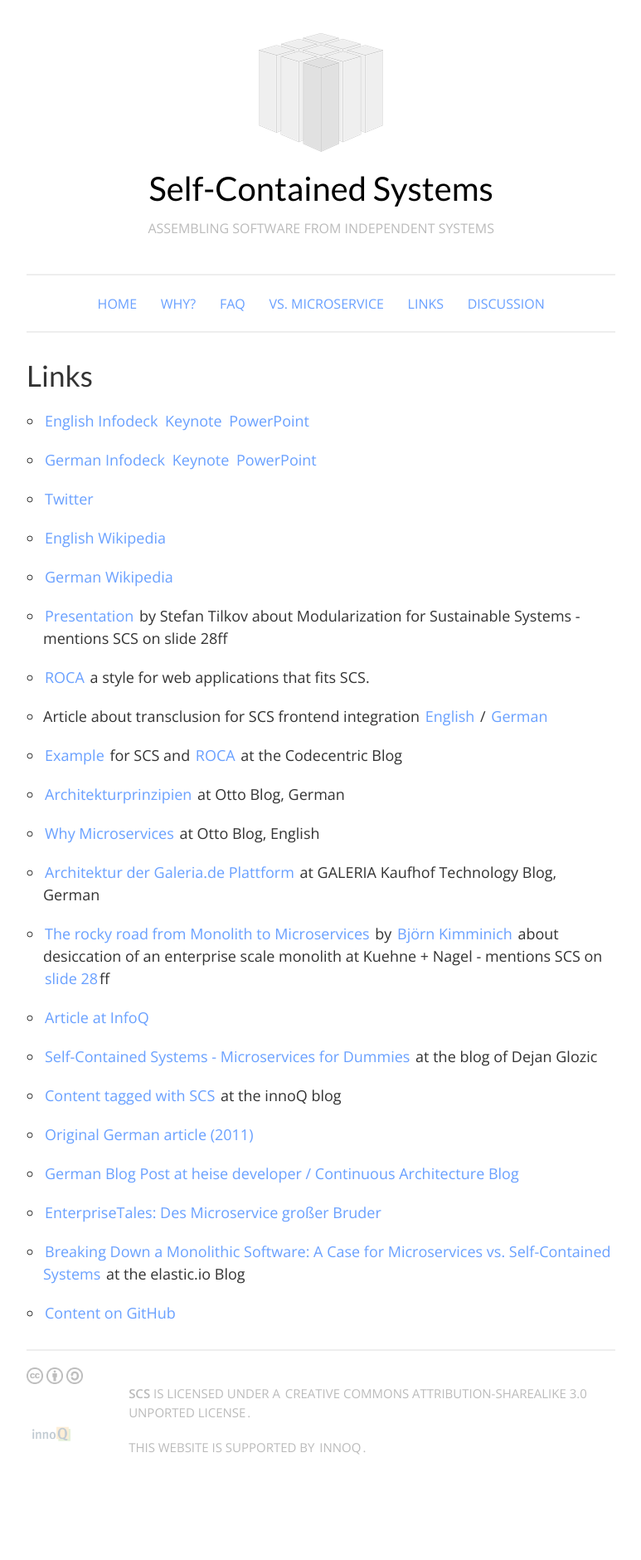
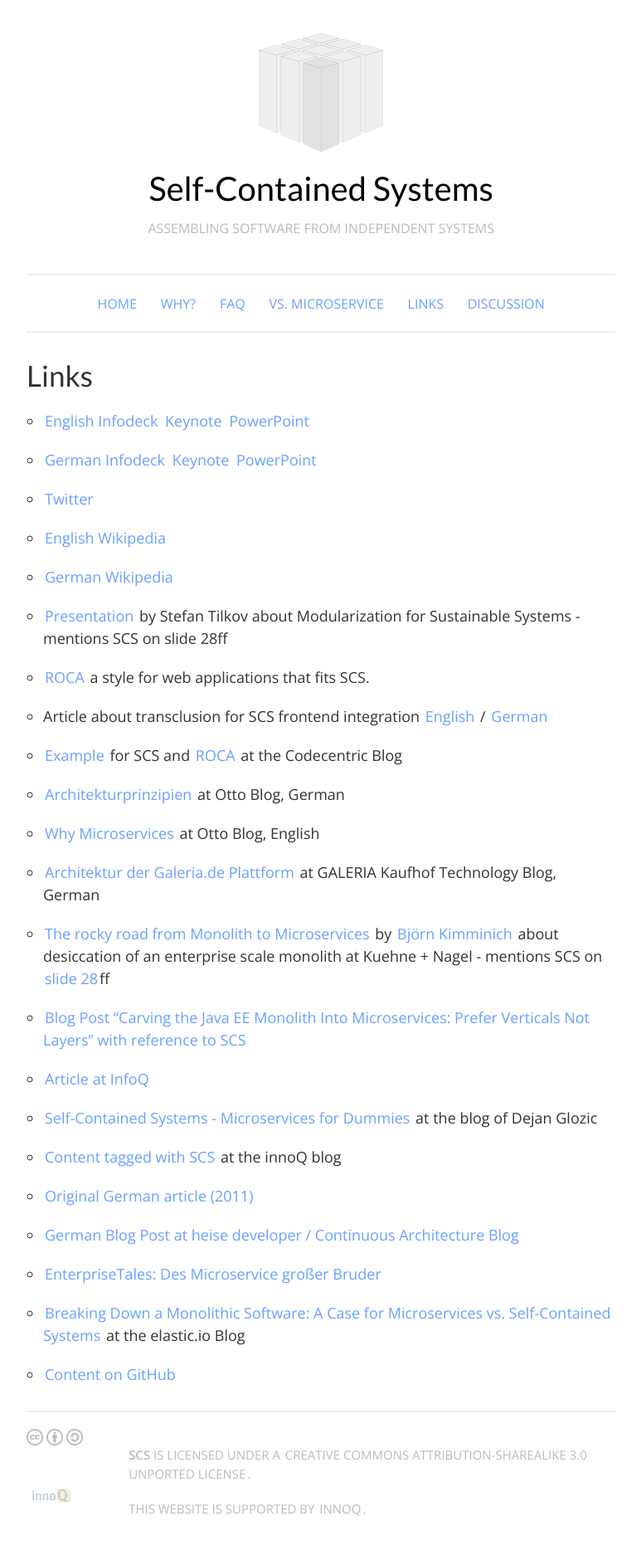
Before and after one commit to innoq/SCS, a Jekyll site: the page built from links.md, in a window 1280 px wide. Shown: the whole page at 83% size, without its empty margins (128-901 px from the left). Built offline with Jekyll 4.4.1, drawn with Linux system fonts in a browser that asks for light colours; before the commit the page ends 1806 px from its top, so only the background shows below that.

Commit message:
Add blog post

```diff
--- a/links.md
+++ b/links.md
@@ -42,6 +42,8 @@
 
 * [The rocky road from Monolith to Microservices](http://kuehne-nagel.github.io/monolith-to-microservices) by [Björn Kimminich](https://github.com/bkimminich) about desiccation of an enterprise scale monolith at Kuehne + Nagel - mentions SCS on [slide 28](http://kuehne-nagel.github.io/monolith-to-microservices/#/28)ff
 
+* [Blog Post "Carving the Java EE Monolith Into Microservices: Prefer Verticals Not Layers" with reference to SCS](http://blog.christianposta.com/microservices/carving-the-java-ee-monolith-into-microservices-perfer-verticals-not-layers/)
+
 * [Article at InfoQ](http://www.infoq.com/articles/microservices-real-world)
 
 * [Self-Contained Systems - Microservices for Dummies](http://dejanglozic.com/2016/01/04/self-contained-systems-microservices-for-dummies/)
```
